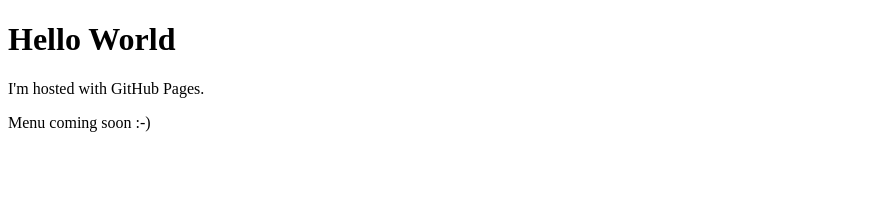
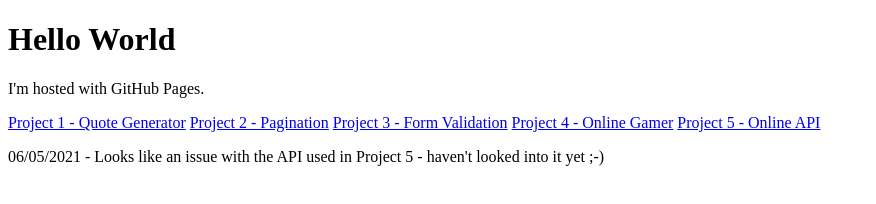
Before and after one commit to DanB-Web/DanB-Web.github.io, a plain HTML site: page index.html in a window 1280 px wide. Shown: the whole page, without its empty margins (0-876 px from the left). Drawn offline with Linux system fonts and the light colour scheme.

Commit message:
Update index.html
Added links to index file

```diff
--- a/index.html
+++ b/index.html
@@ -3,6 +3,11 @@
 <body>
 <h1>Hello World</h1>
 <p>I'm hosted with GitHub Pages.</p>
- <p>Menu coming soon :-)</p>
+ <a href="https://danb-web.github.io/FSJSTechdegreeProject1/#">Project 1 - Quote Generator</a>
+ <a href="https://danb-web.github.io/FSJSTechdegreeProject2/#">Project 2 - Pagination</a>
+ <a href="https://danb-web.github.io/FSJSTechdegreeProject3/#">Project 3 - Form Validation</a>
+ <a href="https://danb-web.github.io/FSJSTechDegreeProject4/#">Project 4 - Online Gamer</a>
+ <a href="https://danb-web.github.io/FSJSTechDegreeProject5/#">Project 5 - Online API</a>
+ <p>06/05/2021 - Looks like an issue with the API used in Project 5 - haven't looked into it yet ;-)</p>
 </body>
 </html>
```
